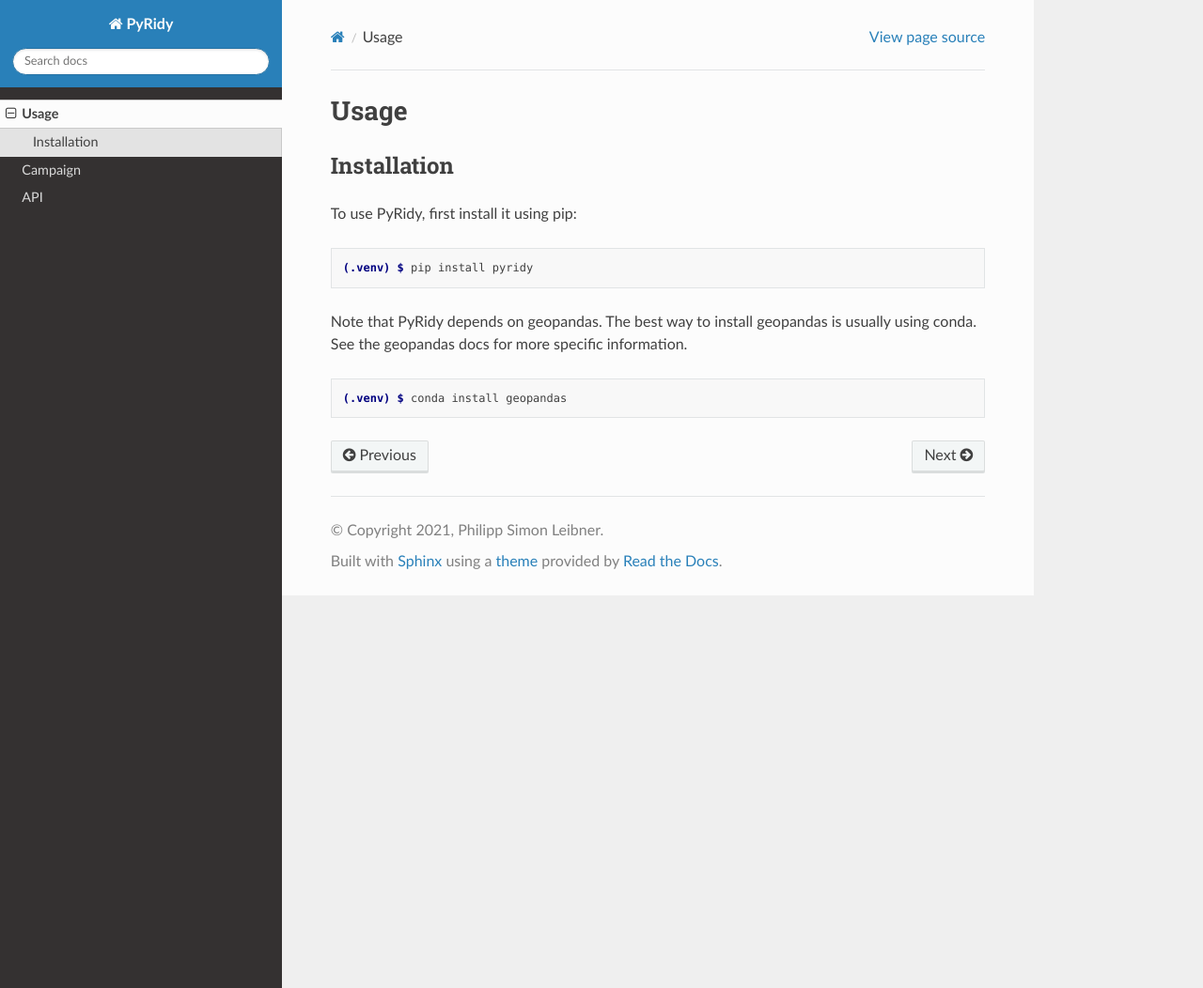
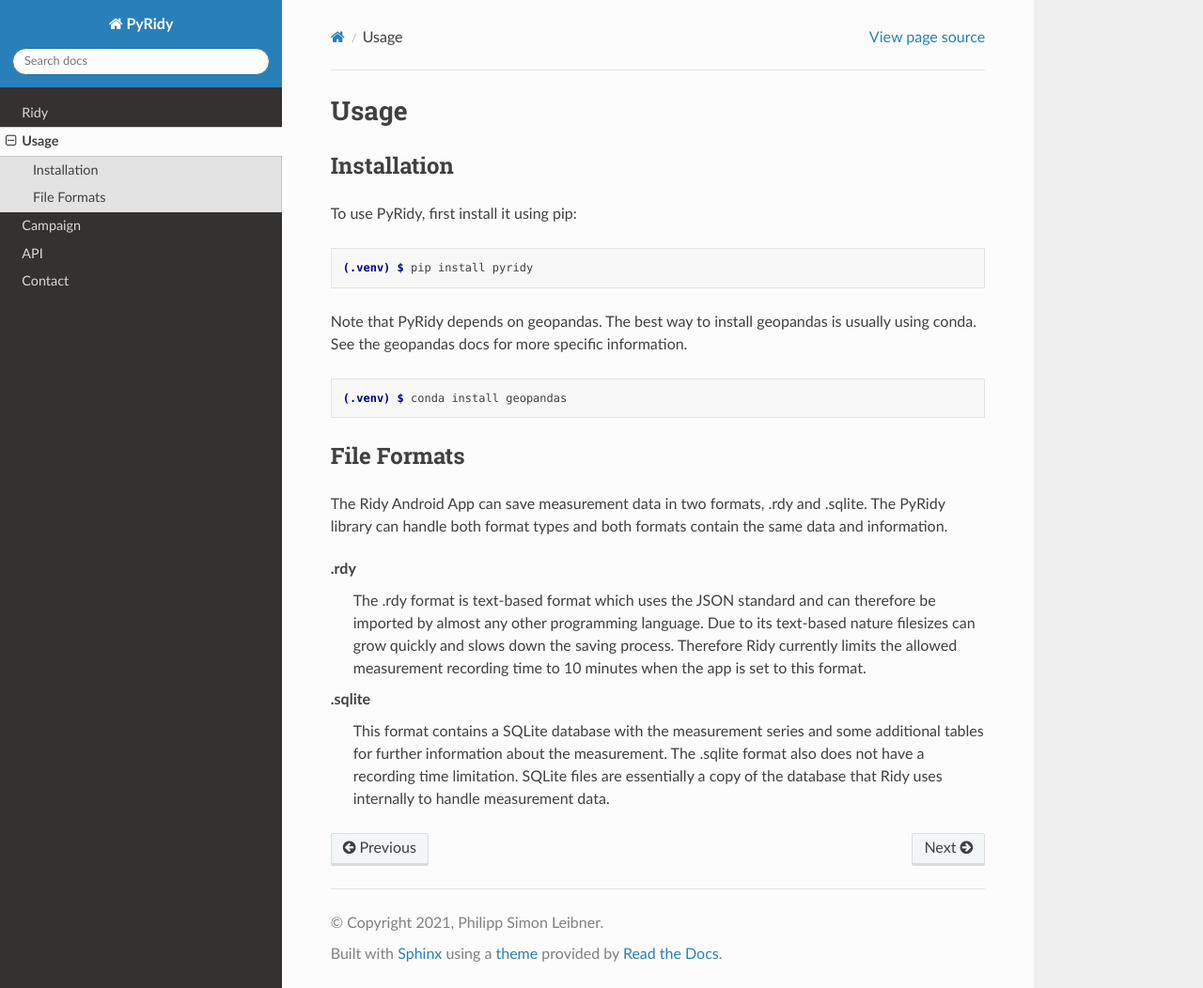
Before and after one commit to ifs-rwth-aachen/PyRidy, a Sphinx documentation site: the page built from docs/source/usage.rst, in a window 1280 px wide and 1052 px high. Shown: the whole window at 94% size. Built offline with Sphinx 7.4.7 and the Read the Docs theme 2.0.0, drawn with Linux system fonts in a browser that asks for light colours.

```diff
--- a/docs/source/conf.py
+++ b/docs/source/conf.py
@@ -12,8 +12,8 @@
 #
 import os
 import sys
+
 sys.path.insert(0, os.path.abspath('../../pyridy/'))
-
 
 # -- Project information -----------------------------------------------------
 
@@ -22,8 +22,7 @@ copyright = '2021, Philipp Simon Leibner'
 author = 'Philipp Simon Leibner'
 
 # The full version, including alpha/beta/rc tags
-release = '0.4.9'
-
+release = '0.5.1'
 
 # -- General configuration ---------------------------------------------------
 
@@ -31,11 +30,11 @@ release = '0.4.9'
 # extensions coming with Sphinx (named 'sphinx.ext.*') or your custom
 # ones.
 extensions = [
-	'sphinx.ext.duration',
-	'sphinx.ext.autodoc',
-	'sphinx.ext.autosummary',
-	'sphinx.ext.napoleon',
-	'sphinx.ext.intersphinx',
+    'sphinx.ext.duration',
+    'sphinx.ext.autodoc',
+    'sphinx.ext.autosummary',
+    'sphinx.ext.napoleon',
+    'sphinx.ext.intersphinx',
 ]
 
 intersphinx_mapping = {
@@ -52,7 +51,6 @@ templates_path = ['_templates']
 # This pattern also affects html_static_path and html_extra_path.
 exclude_patterns = []
 
-
 # -- Options for HTML output -------------------------------------------------
 
 # The theme to use for HTML and HTML Help pages.  See the documentation for
--- /dev/null
+++ b/docs/source/contact.rst
@@ -0,0 +1,6 @@
+Contact
+=======
+The Ridy Smart Sensing Platform is developed at the Chair and Institute for Rail Vehicles and Transport Systems at
+RWTH Aachen University.
+
+If you want to know more about the project please contact `Philipp Leibner <mailto:philipp.leibner@ifs.rwth-aachen.de>`_
--- a/docs/source/usage.rst
+++ b/docs/source/usage.rst
@@ -4,7 +4,7 @@ Usage
 .. _installation:
 
 Installation
-------------
+############
 
 To use PyRidy, first install it using pip:
 
@@ -18,3 +18,21 @@ See the geopandas docs for more specific information.
 .. code-block:: console
 
    (.venv) $ conda install geopandas
+
+File Formats
+############
+
+The Ridy Android App can save measurement data in two formats, .rdy and .sqlite. The PyRidy library
+can handle both format types and both formats contain the same data and information.
+
+.rdy
+    The .rdy format is text-based format which uses the JSON standard and can therefore
+    be imported by almost any other programming language. Due to its text-based nature filesizes
+    can grow quickly and slows down the saving process. Therefore Ridy currently limits the allowed
+    measurement recording time to 10 minutes when the app is set to this format.
+
+.sqlite
+    This format contains a SQLite database with the measurement series and some additional tables
+    for further information about the measurement. The .sqlite format also does not have a recording time
+    limitation. SQLite files are essentially a copy of the database that Ridy uses internally
+    to handle measurement data.
--- a/pyproject.toml
+++ b/pyproject.toml
@@ -1,6 +1,6 @@
 [tool.poetry]
 name = "pyridy"
-version = "0.5.0"
+version = "0.5.1"
 description = "Support library for measurements made with the Ridy Android App"
 authors = ["Philipp Simon Leibner <philipp.leibner@ifs.rwth-aachen.de>"]
 license = "Apache-2.0"
```
Also changed, not shown: docs/source/index.rst (+5 -3 lines), docs/source/ridy.rst (added, +78 -0 lines), docs/source/images/ic_launcher.png (added), docs/source/images/screenshot.png (added), 3 other files.
